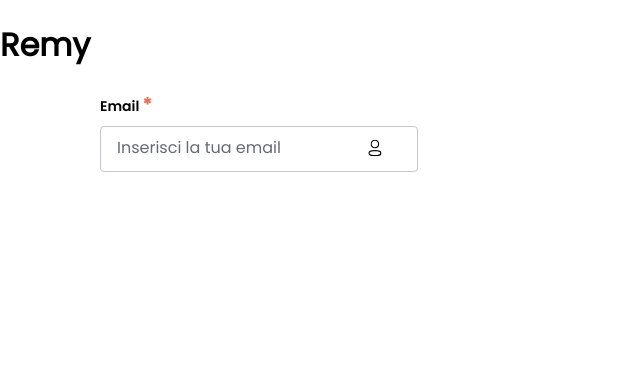
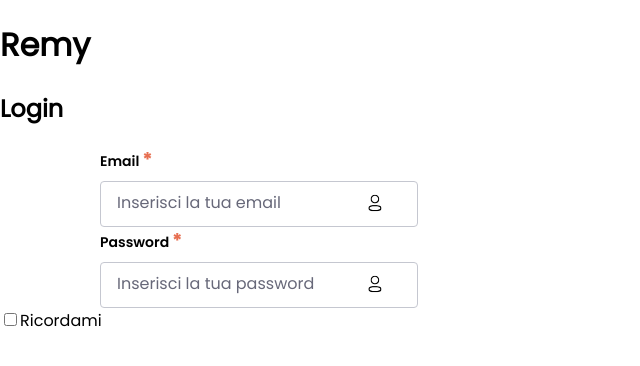
Before and after one commit to RicoTarascio/Remy-LTW-2022, a React (Create React App) app in the folder remy/: page / in a window 1280 px wide. Shown: the top 366 px of the page, without its empty margins (0-640 px from the left). Built offline with nearby package versions, Linux system fonts and the light colour scheme.

Commit message:
Aggiunta cartella login in components

```diff
--- a/remy/src/App.tsx
+++ b/remy/src/App.tsx
@@ -1,12 +1,20 @@
 import './App.css';
-import Textfield from './components/input/textfield/textfield';
+//import Textfield from './components/input/textfield/textfield';
+import Login from './components/pages/login/login';
 
 const App = () => {
   return (
     <>
       <h1>Remy</h1>
+      {/*
       <div className='textfield-holder'>
         <Textfield size="big" type="email" changeCallback={(e: any) => { console.log(e) }} placeholder='Inserisci la tua email' label='Email' required icon='Profile' />
+      </div>
+      */}
+
+
+      <div>
+        <Login></Login>
       </div>
 
     </>
--- /dev/null
+++ b/remy/src/components/pages/login/login.tsx
@@ -0,0 +1,31 @@
+/*
+import { useState } from "react";
+import { Icon } from "../../../icons/types";
+import { InputType } from "../../input/textfield/inputTypes";
+*/
+import Textfield from "../../input/textfield/textfield";
+import "./login.css";
+
+
+const Login = () => {
+    return(
+        <>
+        <h2>Login</h2>
+        <div className='textfield-holder'>
+            <Textfield size="big" type="email" changeCallback={(e: any) => { console.log(e) }} placeholder='Inserisci la tua email' label='Email' required icon='Profile' />
+        </div>
+
+        <div className='textfield-holder'>
+            <Textfield size="big" type="password" changeCallback={(e: any) => { console.log(e) }} placeholder='Inserisci la tua password' label='Password' required icon='Profile' />
+        </div>
+
+        <div>
+            <input type='checkbox' name="ricordami" ></input>
+            Ricordami
+        </div>
+        </>
+
+    );
+}
+
+export default Login;
```
Also changed, not shown: remy/src/components/pages/login/login.css (added).
